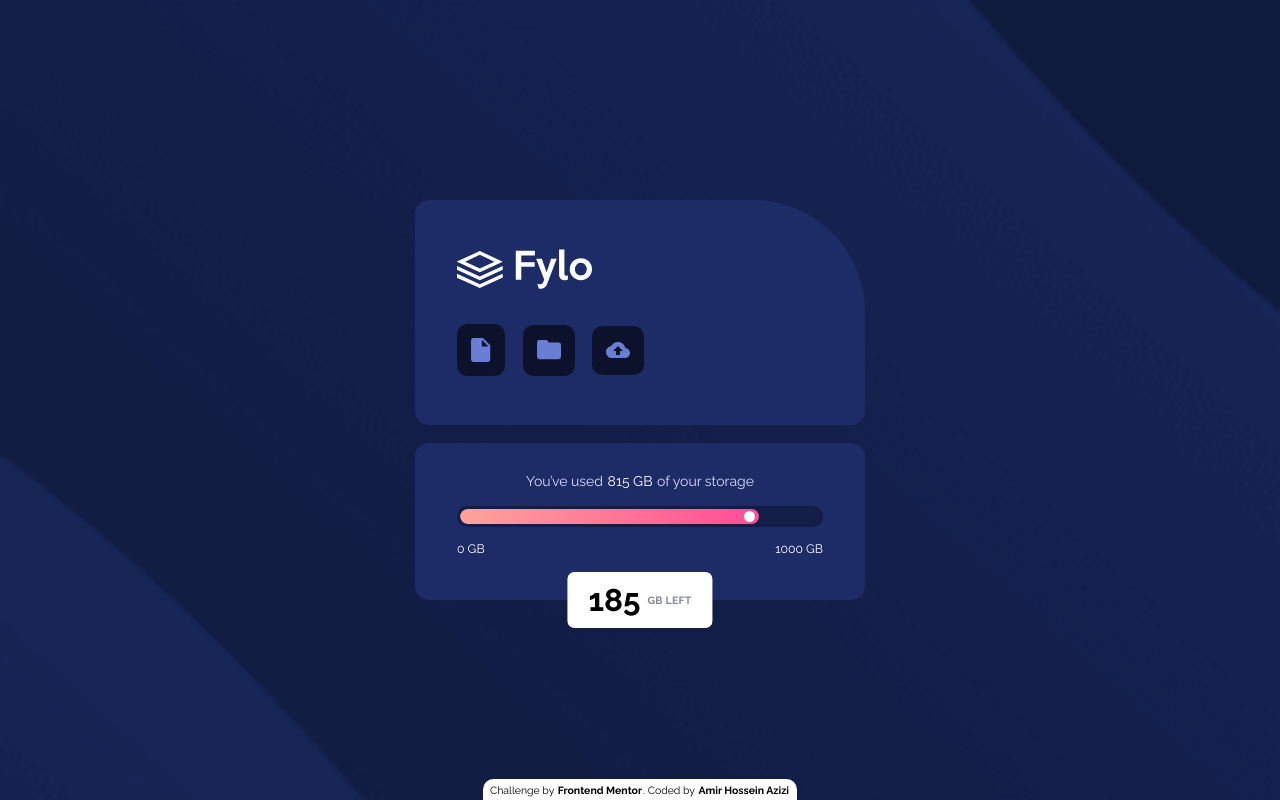
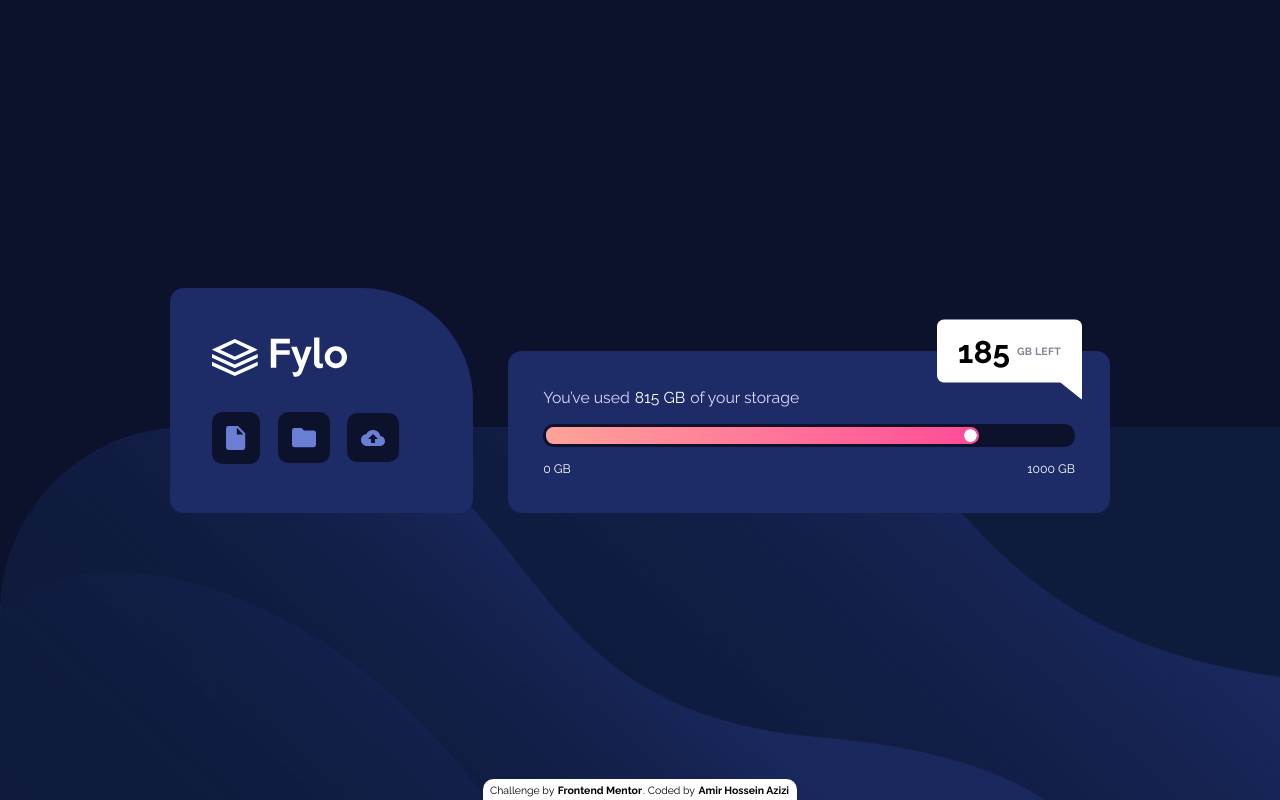
Before and after one commit to amirhazizi/fylo-data-storage-component, a website: page index.html in a window 1280 px wide. Drawn offline with Linux system fonts and the light colour scheme.

Commit message:
desktop screen

```diff
--- a/css/input.css
+++ b/css/input.css
@@ -10,6 +10,10 @@
 
 /* coolors */
 :root {
+    --gradient: linear-gradient(hsl(6, 100%, 80%),
+            hsl(335, 100%, 65%));
+    /* cl_gradientLeft: hsl(6, 100%, 80%),
+            cl_gradientRight: hsl(335, 100%, 65%), */
     --cl-PaleBlue: hsl(243, 100%, 93%);
     --cl-GrayishBlue: hsl(229, 7%, 55%);
     --cl-DarkBlue: hsl(228, 56%, 26%);
@@ -19,12 +23,23 @@
 /* actual css */
 body {
     background: url('../images/bg-mobile.png') center/cover no-repeat;
+}
+
+@media (min-width:976px) {
+    body {
+        background: var(--cl-VeryDarkBlue) url('../images/bg-desktop.png') bottom/contain no-repeat;
+        /* background-position: ; */
+    }
+
+    /* .float-div {
+        clip-path: polygon(0% 0%, 100% 0%, 100% 99%, 83% 80%, 0 80%);
+    } */
 
 }
 
 main {
     width: 90vw;
-    max-width: 450px;
+    max-width: 940px;
 }
 
 .upload {
@@ -54,23 +69,25 @@
     padding: .15rem 0;
     border-width: 3px;
     outline: none;
+    background: linear-gradient(to right, hsl(6, 100%, 80%),
+            hsl(335, 100%, 65%) 81%, var(--cl-VeryDarkBlue) 81%);
+    border: 3px solid var(--cl-VeryDarkBlue);
 }
 
-#slider::after {
-    width: 83%;
-    -webkit-appearance: none;
-}
+
 
 #slider::-webkit-slider-thumb {
+    -webkit-appearance: none;
     position: relative;
     z-index: 2;
-    -webkit-appearance: none;
     appearance: none;
-    width: .8rem;
-    height: .8rem;
+    width: .9rem;
+    height: .9rem;
     border-radius: 50%;
     background: white;
     cursor: pointer;
+    outline: 2px solid hsl(335, 100%, 65%);
+
 }
 
 #slider::-webkit-slider-thumb:hover {
@@ -83,3 +100,7 @@
     background-color: rgb(3, 150, 150);
 
 }
+
+.float-div::after {
+    clip-path: polygon(100% 0, 0 0, 100% 100%);
+}
--- a/index.html
+++ b/index.html
@@ -22,9 +22,11 @@
     <title>Frontend Mentor | Fylo data storage component</title>
   </head>
   <body class="min-h-screen grid place-items-center">
-    <main class="text-white space-y-5">
+    <main
+      class="text-white space-y-5 lg:flex lg:space-x-10 lg:justify-between lg:items-end"
+    >
       <!-- upload content -->
-      <div class="upload p-14 px-12 bg-cl_DarkBlue space-y-10">
+      <div class="upload p-14 px-12 bg-cl_DarkBlue space-y-10 lg:w-1/3">
         <!-- logo -->
         <img src="./images/logo.svg" alt="" />
         <!-- icons -->
@@ -56,17 +58,17 @@
       </div>
       <!-- result -->
       <div
-        class="relative pb-12 pt-8 px-12 bg-cl_DarkBlue rounded-2xl text-cl_PaleBlue"
+        class="relative pb-12 pt-8 px-12 bg-cl_DarkBlue rounded-2xl text-cl_PaleBlue lg:w-2/3 md:p-10"
       >
         <!-- text -->
-        <p class="text-md text-center mb-4">
+        <p class="text-md text-center mb-4 lg:text-left lg:text-lg">
           You’ve used <span class="text-white px-px">815 GB</span> of your
           storage
         </p>
         <!-- slider range -->
         <input
           id="slider"
-          class="w-full relative bg-cl_VeryDarkBlue rounded-xl overflow-hidden border-cl_VeryDarkBlue bg-opacity-50 border-opacity-10 after:bg-gradient-to-r after:from-cl_gradientLeft after:to-cl_gradientRight after:h-full after:absolute after:top-0 after:left-0 after:rounded-xl"
+          class="w-full relative rounded-xl overflow-hidden"
           type="range"
           min="0"
           max="1000"
@@ -80,7 +82,7 @@
         </div>
         <!-- float div -->
         <div
-          class="flex items-center space-x-2 absolute left-1/2 bottom-0 translate-y-1/2 -translate-x-1/2 py-3 px-6 font-bold bg-white rounded-lg"
+          class="float-div flex items-center space-x-2 absolute right-1/2 bottom-0 translate-y-1/2 translate-x-1/2 py-3 px-6 font-bold bg-white rounded-lg lg:bottom-full lg:right-8 lg:translate-x-0 lg:py-4 lg:after:w-10 lg:after:h-8 lg:after:absolute lg:after:-right-px lg:after:-bottom-1 lg:after:translate-y-1/2 lg:after:-translate-x-px lg:after:bg-white"
         >
           <h1 class="text-4xl text-black">185</h1>
           <p class="text-cl_GrayishBlue text-xs uppercase tracking-wide">
```
Also changed, not shown: css/styles.css.
